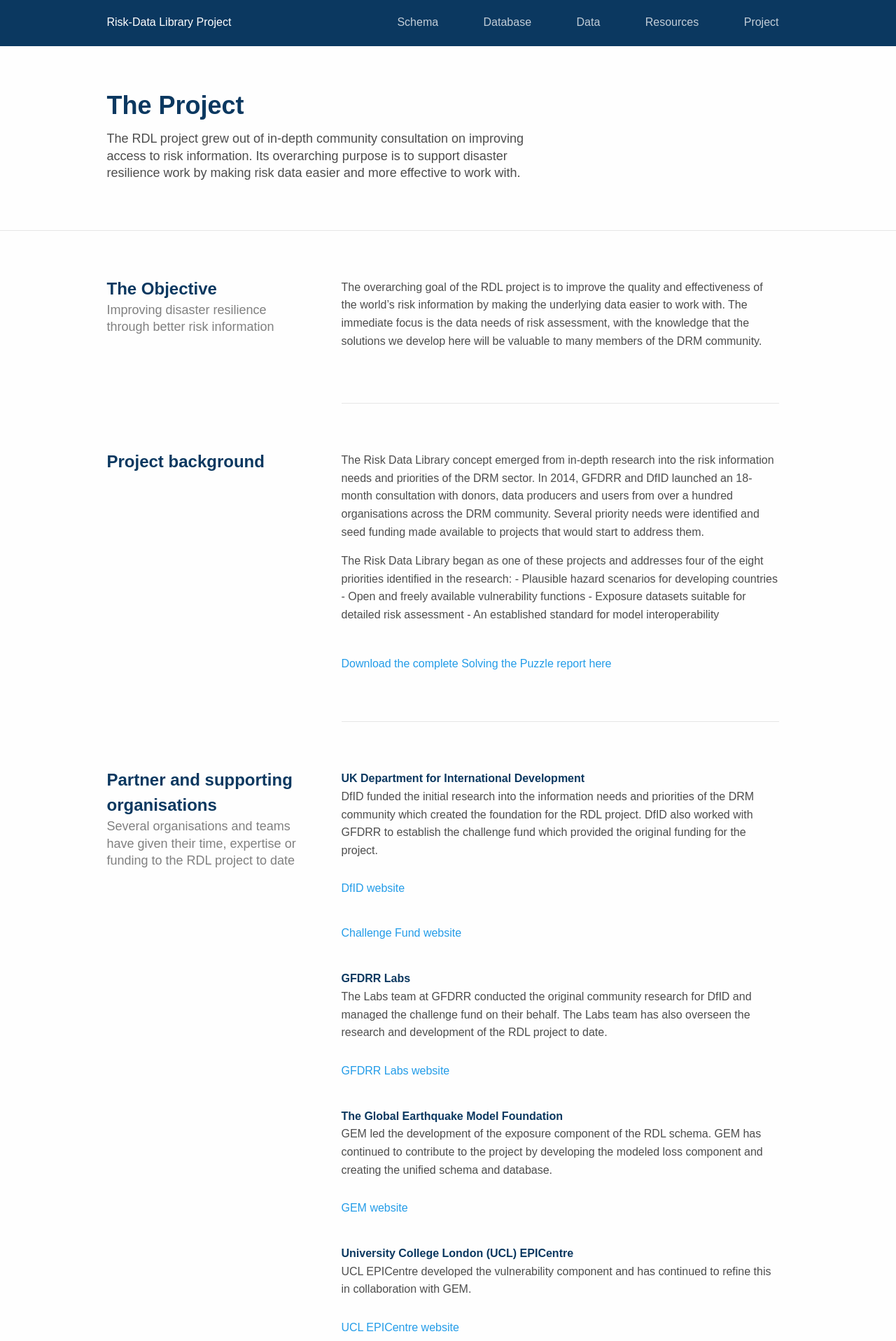
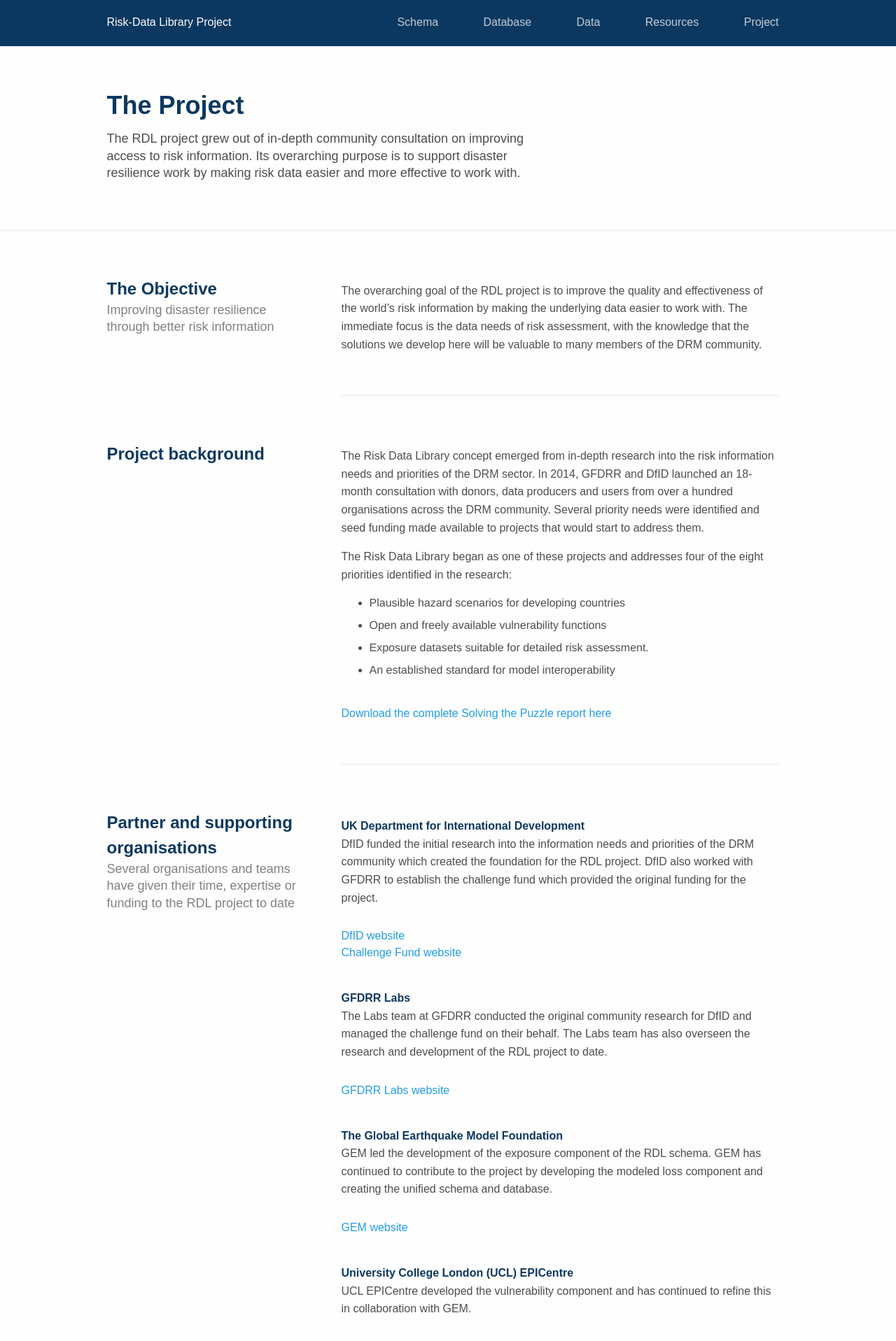
Before and after one commit to GFDRR/risk-data-library.github.io, a Jekyll site: the page built from project.html, in a window 1280 px wide. Shown: the top 1917 px of the page at 70% size. Built offline with Jekyll 4.4.1, drawn with Linux system fonts in a browser that asks for light colours; nearby versions of some CDN libraries.

Commit message:
fix: remove unused code, more baseline alignment

```diff
--- a/_sass/_fonts.scss
+++ b/_sass/_fonts.scss
@@ -88,8 +88,12 @@
   color: $grey-tertiary-font-color;
   margin-bottom: 40px;
 
-  &> :first-child {
-    padding-top: 3px;
+  &> p.title-color {
+    padding-top: 10px;
+  }
+
+  &> p.content {
+    padding-top: 8px;
   }
 }
 
--- a/_sass/schema-page/main.scss
+++ b/_sass/schema-page/main.scss
@@ -10,15 +10,15 @@
   margin-bottom: 30px!important;
 }
 
-.schema-page-link-container {
+.link-under-paragraph-container {
   display: flex;
   flex-direction: column;
   flex-wrap: nowrap;
   margin-top: 30px;
 
-  & > a:first-of-type {
-    margin-bottom: 10px;
-  }
+  // & > a:first-of-type {
+  //   margin-bottom: 10px;
+  // }
 }
 
 p.schemas-page-timeline {
--- a/database.html
+++ b/database.html
@@ -53,10 +53,10 @@
   </div>
   <div class="reusable-component-right component-individual-right">
     <div class="reusable-content no-margin-bottom">
-      <p>
+      <p class="content">
         Further information on the schema, including the technical value of each component and database diagrams, can be found in the technical documentation. This documentation will be periodically updated to reflect developments in the schema and other library components.
       </p>
-      <div class="schema-page-link-container">
+      <div class="link-under-paragraph-container">
         <a href="assets/docs/TechnicalOverview_GFDRR_RiskDataSchema_June2020.pdf" class="link" download target="_blank">Download schema technical document (PDF)</a>
       </div>
     </div>
--- a/project.html
+++ b/project.html
@@ -12,7 +12,7 @@
   </div>
   <div class="reusable-component-right component-individual-right">
     <div class="reusable-content no-margin-bottom">
-      <p class="paragraph-padding-bottom">
+      <p class="content">
         The overarching goal of the RDL project is to improve the quality and effectiveness of the world’s risk information by making the underlying data easier to work with. The immediate focus is the data needs of risk assessment, with the knowledge that the solutions we develop here will be valuable to many members of the DRM community.
       </p>
     </div>
@@ -28,17 +28,27 @@
   </div>
   <div class="reusable-component-right component-individual-right">
     <div class="reusable-content no-margin-bottom">
-      <p class="paragraph-padding-bottom">
+      <p class="content paragraph-padding-bottom">
         The Risk Data Library concept emerged from in-depth research into the risk information needs and priorities of the DRM sector. In 2014, GFDRR and DfID launched an 18-month consultation with donors, data producers and users from over a hundred organisations across the DRM community. Several priority needs were identified and seed funding made available to projects that would start to address them.
       </p>
       <p class="paragraph-padding-bottom">
         The Risk Data Library began as one of these projects and addresses four of the eight priorities identified in the research:
-        - Plausible hazard scenarios for developing countries
-        - Open and freely available vulnerability functions
-        - Exposure datasets suitable for detailed risk assessment
-        - An established standard for model interoperability
       </p>
-      <div class="schema-page-link-container">
+      <ul class="list first-section-line-height">
+        <li>
+          Plausible hazard scenarios for developing countries
+        </li>
+        <li>
+          Open and freely available vulnerability functions
+        </li>
+        <li>
+          Exposure datasets suitable for detailed risk assessment.
+        </li>
+        <li>
+          An established standard for model interoperability
+        </li>
+      </ul>
+      <div class="link-under-paragraph-container">
         <a href="https://www.gfdrr.org/en/solving-puzzle-innovating-reduce-risk" class="link" download target="_blank">Download the complete Solving the Puzzle report here</a>
       </div>
     </div>
@@ -60,20 +70,21 @@
       <p>
         DfID funded the initial research into the information needs and priorities of the DRM community which created the foundation for the RDL project. DfID also worked with GFDRR to establish the challenge fund which provided the original funding for the project.
       </p>
-      <div class="schema-page-link-container">
-        <a href="https://www.gov.uk/government/organisations/department-for-international-development" class="link" download target="_blank">DfID website</a>
+      <div class="link-under-paragraph-container">
+        <a href="https://www.gov.uk/government/organisations/department-for-international-development" class="link" download target="_blank">
+          DfID website
+        </a>
+        <a href="https://www.gfdrr.org/en/challenge-fund" class="link" target="_blank">
+          Challenge Fund website
+        </a>
       </div>
-      <div class="schema-page-link-container">
-        <a href="https://www.gfdrr.org/en/challenge-fund" class="link" target="_blank">Challenge Fund website</a>
-      </div>
-
       <p class="title-color">
         GFDRR Labs
       </p>
       <p>
         The Labs team at GFDRR conducted the original community research for DfID and managed the challenge fund on their behalf. The Labs team has also overseen the research and development of the RDL project to date.
       </p>
-      <div class="schema-page-link-container">
+      <div class="link-under-paragraph-container">
         <a href="https://www.gfdrr.org/en/gfdrr-labs" class="link" target="_blank">GFDRR Labs website</a>
       </div>
 
@@ -83,7 +94,7 @@
       <p>
         GEM led the development of the exposure component of the RDL schema. GEM has continued to contribute to the project by developing the modeled loss component and creating the unified schema and database.
       </p>
-      <div class="schema-page-link-container">
+      <div class="link-under-paragraph-container">
         <a href="https://www.globalquakemodel.org" class="link" target="_blank">GEM website</a>
       </div>
 
@@ -93,8 +104,10 @@
       <p>
         UCL EPICentre developed the vulnerability component and has continued to refine this in collaboration with GEM.
       </p>
-      <div class="schema-page-link-container">
-        <a href="https://www.ucl.ac.uk/epicentre" class="link" target="_blank">UCL EPICentre website</a>
+      <div class="link-under-paragraph-container">
+        <a href="https://www.ucl.ac.uk/epicentre" class="link" target="_blank">
+          UCL EPICentre website
+        </a>
       </div>
 
       <p class="title-color">
@@ -103,7 +116,7 @@
       <p>
         BGS led the development of the hazard data component of the RDL schema.
       </p>
-      <div class="schema-page-link-container">
+      <div class="link-under-paragraph-container">
         <a href="https://www.bgs.ac.uk" class="link" target="_blank">BGS website</a>
       </div>
 
@@ -113,10 +126,9 @@
       <p>
         DiUS developed the cloud-hosted version of the RDL database and this supporting website.
       </p>
-      <div class="schema-page-link-container">
+      <div class="link-under-paragraph-container">
         <a href="https://www.dius.com.au" class="link" target="_blank">DiUS Computing website</a>
       </div>
-
     </div>
   </div>
 </div>
--- a/schemas.html
+++ b/schemas.html
@@ -66,10 +66,10 @@
   </div>
   <div class="reusable-component-right component-individual-right">
     <div class="reusable-content no-margin-bottom">
-      <p>
+      <p class="content">
         Further information on the schema, including the technical value of each component and database diagrams, can be found in the technical documentation. This documentation will be periodically updated to reflect developments in the schema and other library components.
       </p>
-      <div class="schema-page-link-container">
+      <div class="link-under-paragraph-container">
         <a href="assets/docs/TechnicalOverview_GFDRR_RiskDataSchema_June2020.pdf" class="link" download target="_blank">Download schema technical document (PDF)</a>
       </div>
     </div>
```
Also changed, not shown: resources.html (+4 -6 lines).
